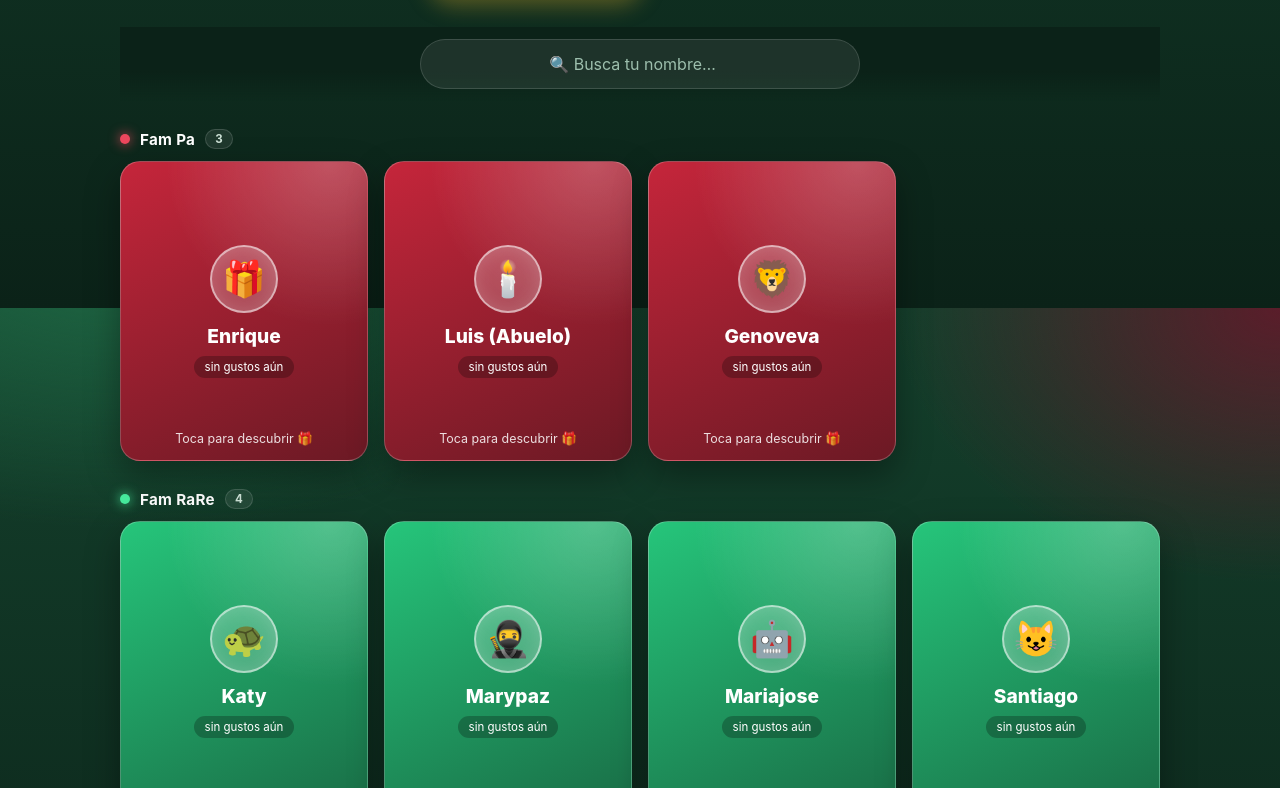
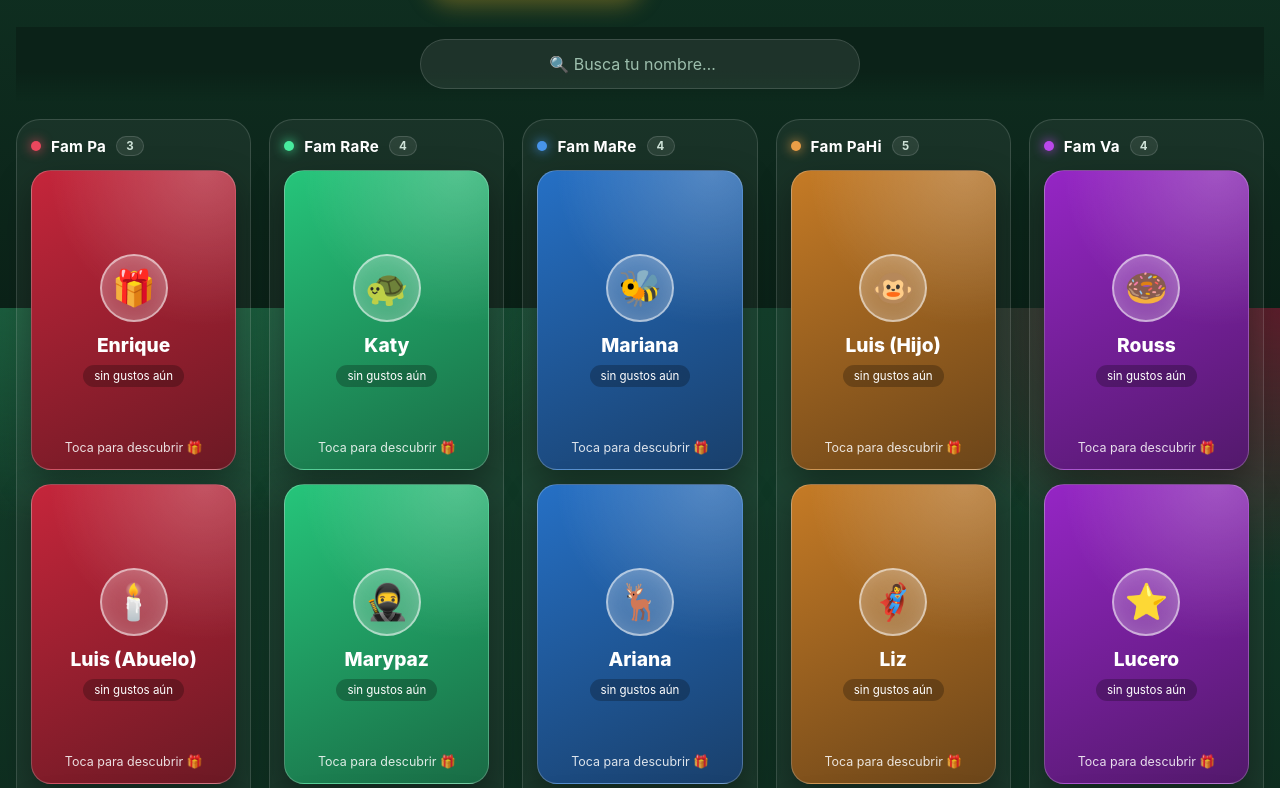
Before and after one commit to EnriquePalacios99/sorteo-navidad, a plain HTML site: page docs/index.html in a window 1280 px wide. Shown: the part 492-1280 px from the top of the page. Drawn offline with Linux system fonts and the light colour scheme.

Commit message:
Familias en columnas, una al costado de otra
Co-Authored-By: Claude Sonnet 5.5 <noreply@anthropic.com>

```diff
--- a/docs/app.js
+++ b/docs/app.js
@@ -109,13 +109,14 @@ function updateStats() {
 
 function render() {
   const q = norm($('search').value.trim());
-  $('board').innerHTML = data.families.map((f, i) => {
+  const cols = data.families.map((f, i) => {
     const people = f.people.filter((p) => !q || norm(p.name).includes(q) || norm(f.name).includes(q));
     const hue = HUES[i % HUES.length];
     return people.length
       ? `<section><h2 class="fam" style="--h:${hue}"><span>${esc(f.name)}</span><em>${people.length}</em></h2><div class="grid">${people.map((p) => cardHtml(p, hue)).join('')}</div></section>`
       : '';
-  }).join('') || '<p class="none">No encontré ese nombre 🤔</p>';
+  }).join('');
+  $('board').innerHTML = cols ? `<div class="fams">${cols}</div>` : '<p class="none">No encontré ese nombre 🤔</p>';
   updateStats();
   renderCfg();
 }
--- a/docs/index.html
+++ b/docs/index.html
@@ -20,7 +20,7 @@
            radial-gradient(900px 500px at 10% -10%, #1f6b46 0%, transparent 60%),
            radial-gradient(700px 500px at 100% 0%, #5a1d2a 0%, transparent 55%),
            linear-gradient(180deg, var(--bg2), var(--bg)) fixed; }
-  .wrap { max-width:1040px; margin:0 auto; }
+  .wrap { max-width:1280px; margin:0 auto; }
   .hidden { display:none !important; }
 
   /* cabecera */
@@ -56,6 +56,11 @@
   h2.fam::before { content:""; width:10px; height:10px; border-radius:50%; background:hsl(var(--h) 80% 60%); box-shadow:0 0 12px hsl(var(--h) 80% 60%); }
   h2.fam em { font-style:normal; font-size:.72rem; color:#cfe3d8; background:var(--glass); border:1px solid var(--line); border-radius:999px; padding:2px 9px; }
   .grid { display:grid; grid-template-columns:repeat(auto-fill, minmax(230px, 1fr)); gap:16px; }
+  /* familias una al costado de otra: cada familia es una columna con sus cartillas */
+  .fams { display:grid; grid-template-columns:repeat(auto-fit, minmax(235px, 1fr)); gap:18px; align-items:start; margin-top:18px; }
+  .fams > section { background:rgba(255,255,255,.05); border:1px solid var(--line); border-radius:24px; padding:14px; }
+  .fams h2.fam { margin:2px 0 14px; }
+  .fams .grid { grid-template-columns:1fr; gap:14px; }
   .none { text-align:center; color:#b6d0c1; margin-top:40px; }
 
   /* cartilla volteable */
```
